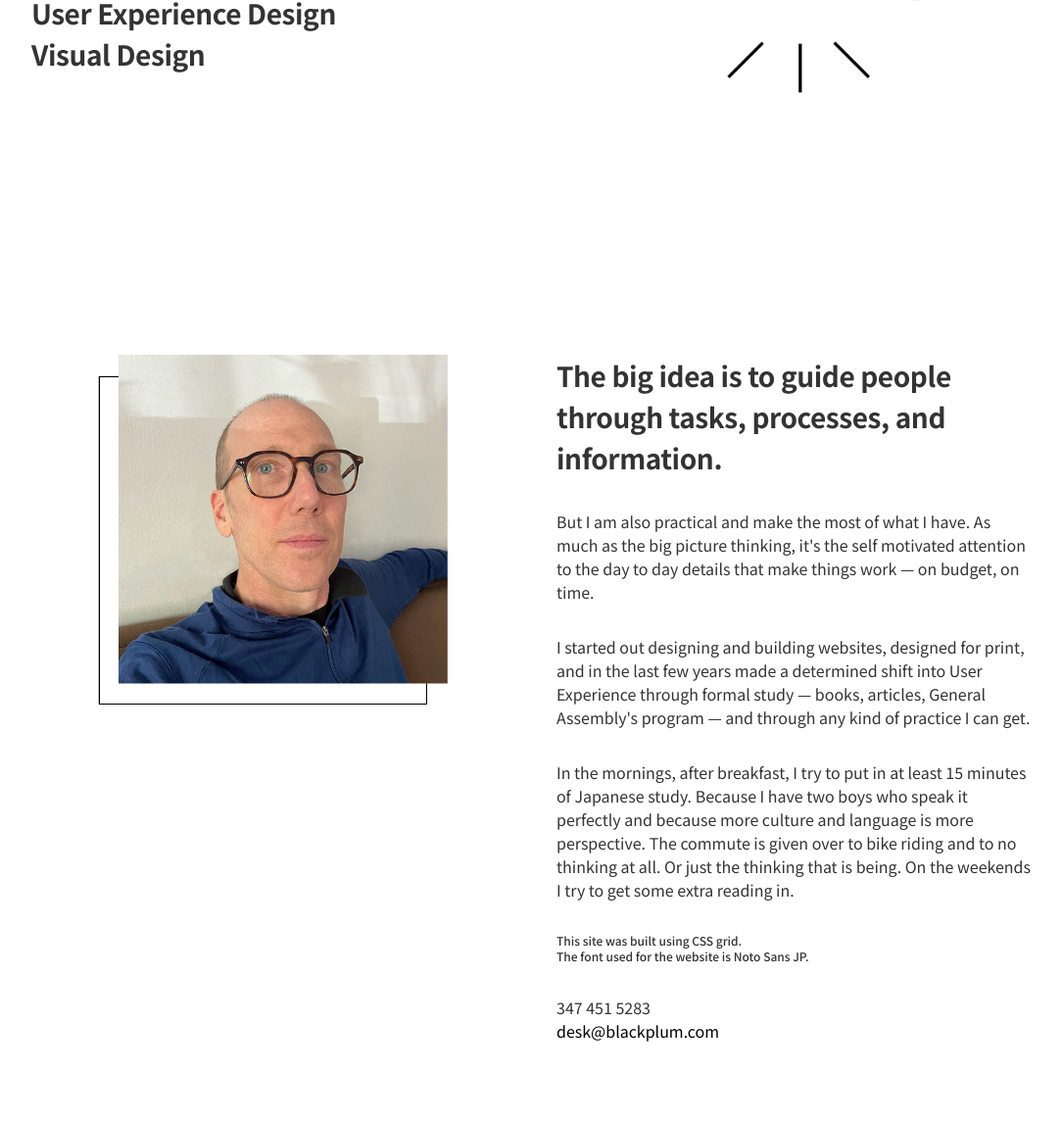
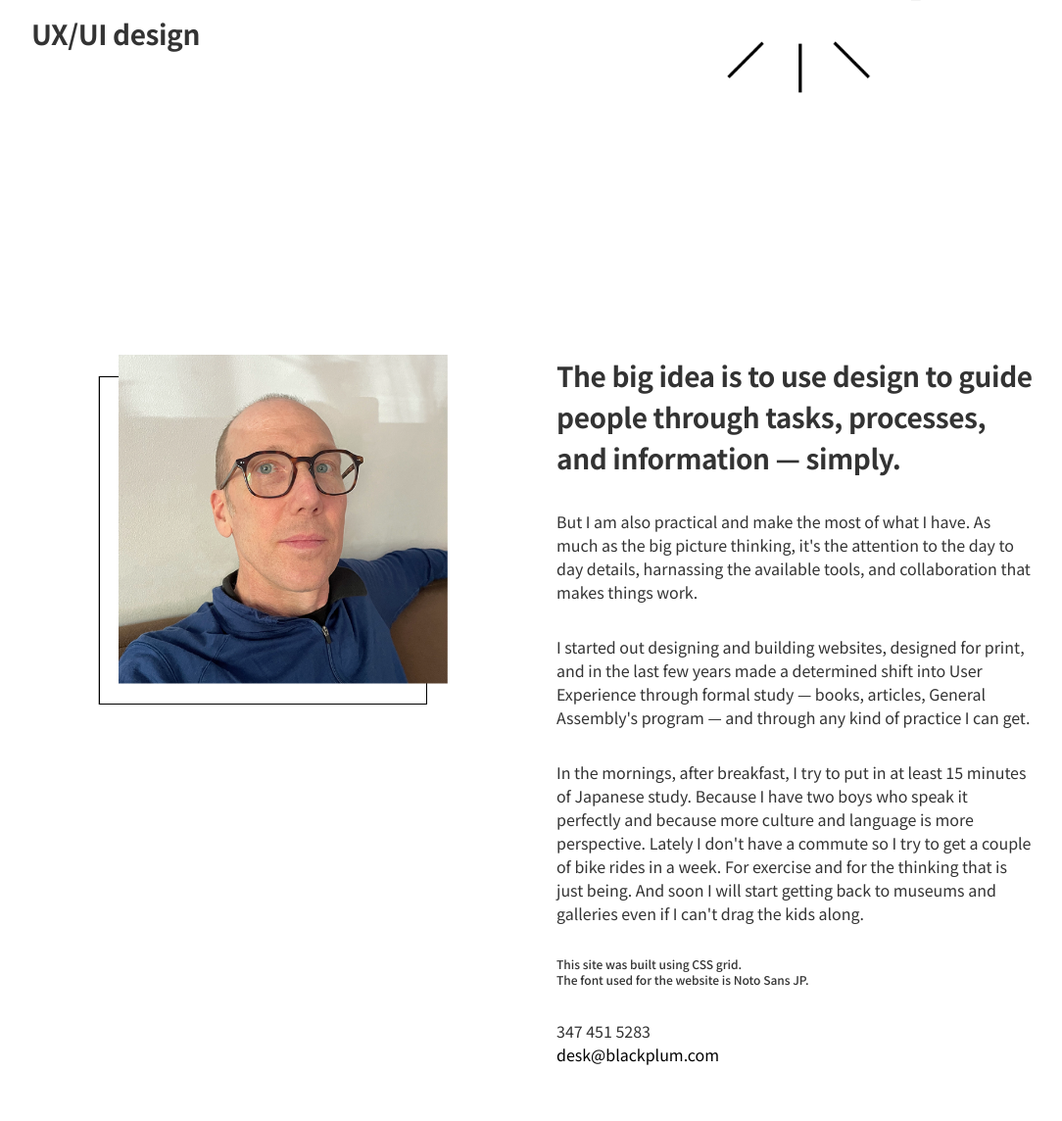
Before and after one commit to willmstrent/Portfolio_2021, a plain HTML site: page About.html in a window 1280 px wide. Shown: the part 327-1471 px from the top of the page at 98% size, without its empty margins (96-1180 px from the left). Drawn offline with Linux system fonts and the light colour scheme.

Commit message:
copy changes

```diff
--- a/About.html
+++ b/About.html
@@ -63,7 +63,7 @@
     <div class="box1">
     <div class="alternating_a">
       <div><br></div>
-      <div><p class="eyebrow">ABOUT</p><h2>Trent Williams</h2><h3>User Experience Design<br>Visual Design</h3>
+      <div><p class="eyebrow">ABOUT</p><h2>Trent Williams</h2><h3>UX/UI design</h3>
       </div>
       <div><br></div>
       <div class="image_box_b" style="text-align: center"><img src="images/About_Pencil_Illusto.png" class="u-mid-width" alt="Pencil Illustration">
@@ -80,12 +80,12 @@
 
       <div style="text-align: center"><img src="images/Twilliams_Photo_Left.png" class="u-mid-width" alt="Trent Williams">
       </div>
-        <div><h3>The big idea is to guide people through tasks, processes, and information.</h3>
+        <div><h3>The big idea is to use design to guide people through tasks, processes, and information &#8212; simply.</h3>
 
-        <p>But I am also practical and make the most of what I have. As much as the big picture thinking, it's the self motivated attention to the day to day details that make things work &#8212; on budget, on time.</p><p>I started out designing and building websites, designed for print, and in the last few years made a determined shift into User Experience through formal study &#8212; books, articles, General Assembly's program &#8212; and through any kind of practice I can get.
+        <p>But I am also practical and make the most of what I have. As much as the big picture thinking, it's the attention to the day to day details, harnassing the available tools, and collaboration that makes things work.</p><p>I started out designing and building websites, designed for print, and in the last few years made a determined shift into User Experience through formal study &#8212; books, articles, General Assembly's program &#8212; and through any kind of practice I can get.
 
         </p><p>
-          In the mornings, after breakfast, I try to put in at least 15 minutes of Japanese study. Because I have two boys who speak it perfectly and because more culture and language is more perspective. The commute is given over to bike riding and to no thinking at all. Or just the thinking that is being. On the weekends I try to get some extra reading in.
+          In the mornings, after breakfast, I try to put in at least 15 minutes of Japanese study. Because I have two boys who speak it perfectly and because more culture and language is more perspective. Lately I don't have a commute so I try to get a couple of bike rides in a week. For exercise and for the thinking that is just being. And soon I will start getting back to museums and galleries even if I can't drag the kids along.
     </p><p class="small">
     This site was built using CSS grid.<br>
     The font used for the website is Noto Sans JP.
```
Also changed, not shown: index.html (+1 -1 lines).
